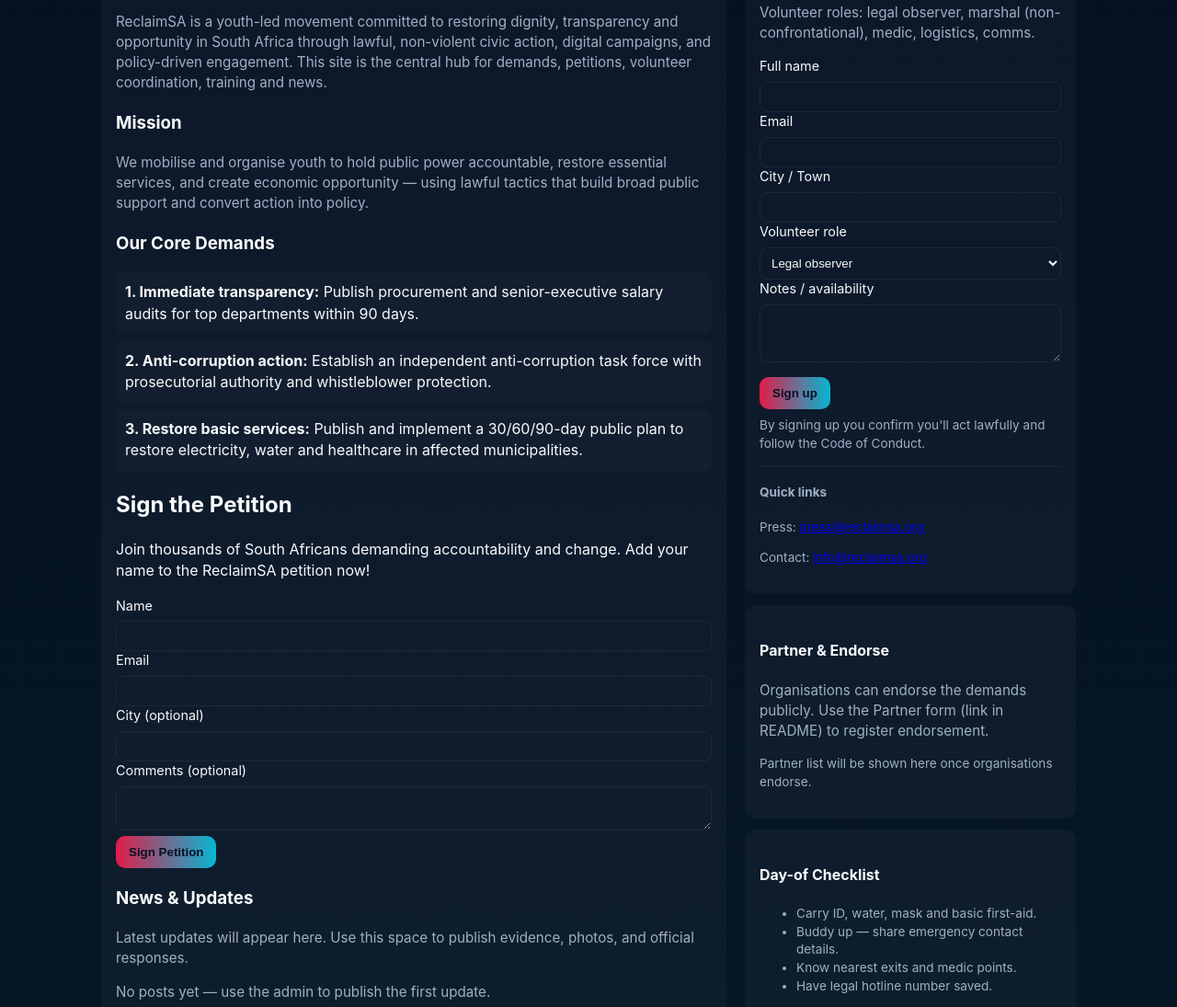
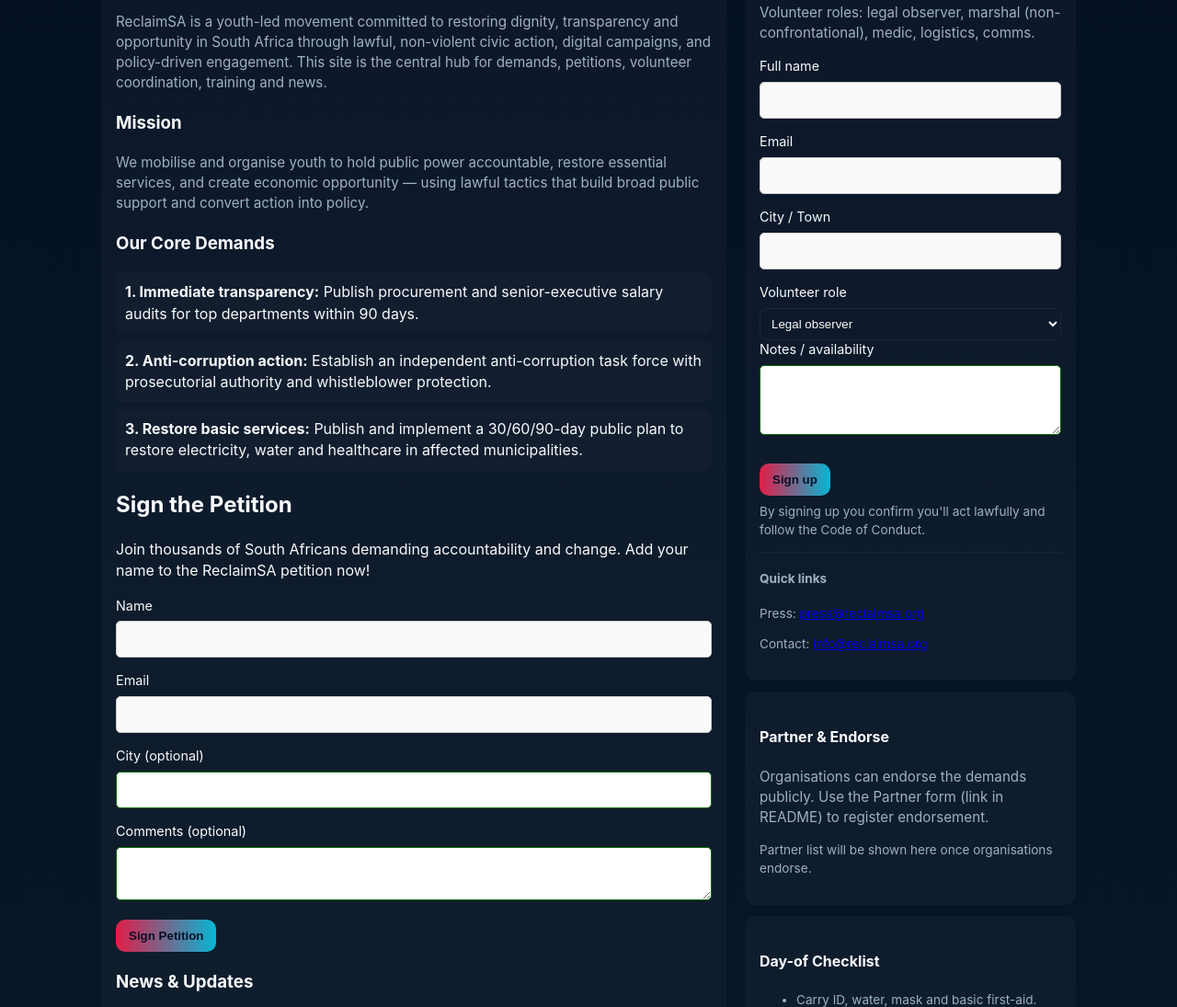
Before and after one commit to ReclaimSA/ReclaimSA-site, a plain HTML site: page index.html in a window 1280 px wide. Shown: the part 287-1382 px from the top of the page at 92% size. Drawn offline with Linux system fonts and the light colour scheme.

Commit message:
Style textarea and inputs

```diff
--- a/index.html
+++ b/index.html
@@ -40,6 +40,10 @@
     .hidden{display:none}
     .center{text-align:center}
     .row{display:flex;gap:10px;flex-wrap:wrap}
+	 /* Make inputs and textarea look consistent */
+    input, textarea {width: 100%;padding: 10px;margin-bottom: 15px;border: 1px solid #ccc;border-radius: 5px;font-size: 16px;background: #f9f9f9;color: #333;transition: all 0.3s ease;}
+    input:focus, input:valid,textarea:focus, textarea:valid {background: #fff;color: #000;border-color: #006400; /* Dark green border */outline: none;}
+    input:focus + label, input:valid + label,textarea:focus + label, textarea:valid + label {color: #fff;}
   </style>
 </head>
 <body>
```
